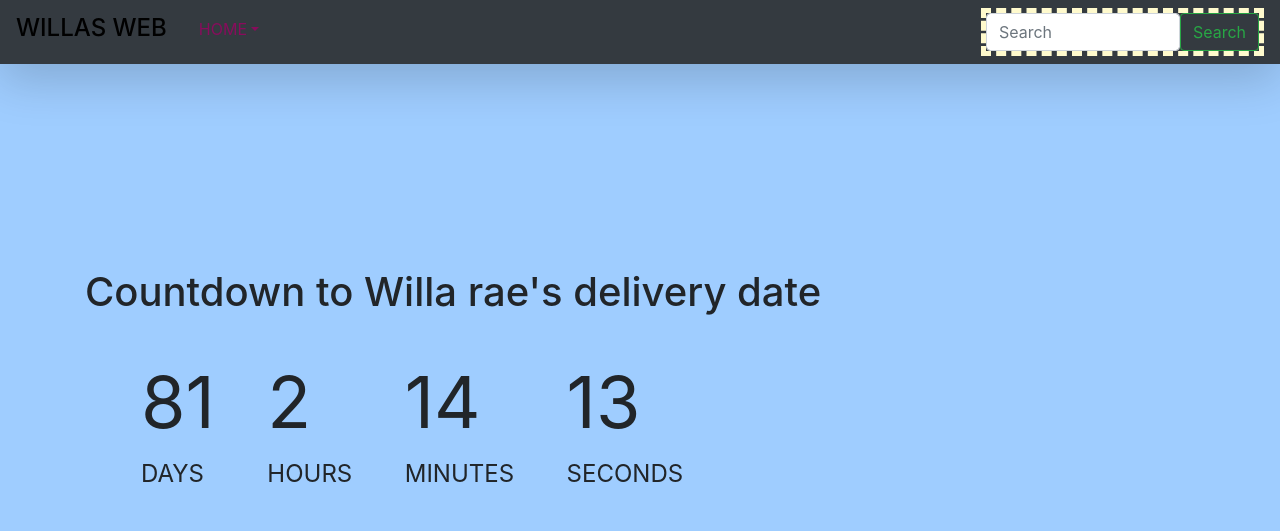
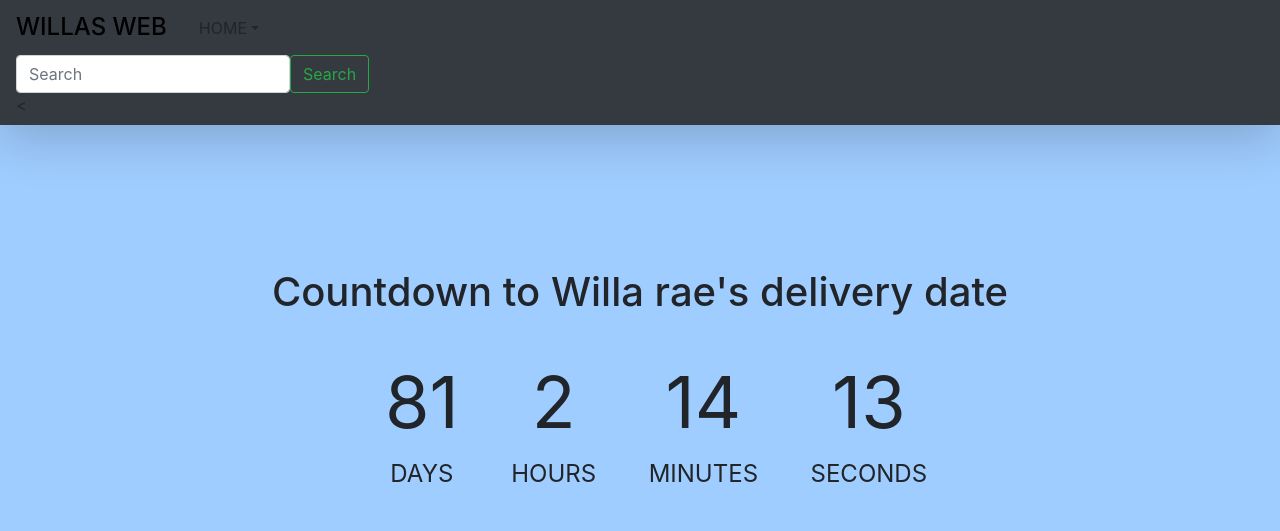
Before and after one commit to jnichols20091/willaswebmainpartdeux, a Django app: page / in a window 1280 px wide. Shown: the top 531 px of the page. Run offline with Django 4.2, Linux system fonts and the light colour scheme; some libraries are stand-ins or nearby versions.

Commit message:
stylings with bootstrap

```diff
--- a/static/css/index.css
+++ b/static/css/index.css
@@ -45,3 +45,20 @@ li span {
   font-size: 4rem;
   padding: 0 .5rem;
 }
+
+.dropdown-menu.show{
+    display: inline-grid;
+}
+.container{
+  text-align: -webkit-center;
+}
+.dropdown-menu.show {
+  display: inline-grid;
+  background-color: inherit;
+}
+.dropdown-item{
+  display: contents;
+}
+.navbar{
+  display: grid;
+}
--- a/static/css/navbar.css
+++ /dev/null
@@ -1,9 +0,0 @@
-a[id="navbarDropdown"]{
-    color: #880c5c;
-}
-
-
-
-form[id="searchbar"]{
-    border: 5px dashed lemonchiffon;
-}
--- a/templates/navbar.html
+++ b/templates/navbar.html
@@ -29,5 +29,5 @@
         <input class="form-control" type="search" placeholder="Search" aria-label="Search">
         <button class="btn btn-outline-success" type="submit">Search</button>
     </form>
-
+<
 </nav>
```
